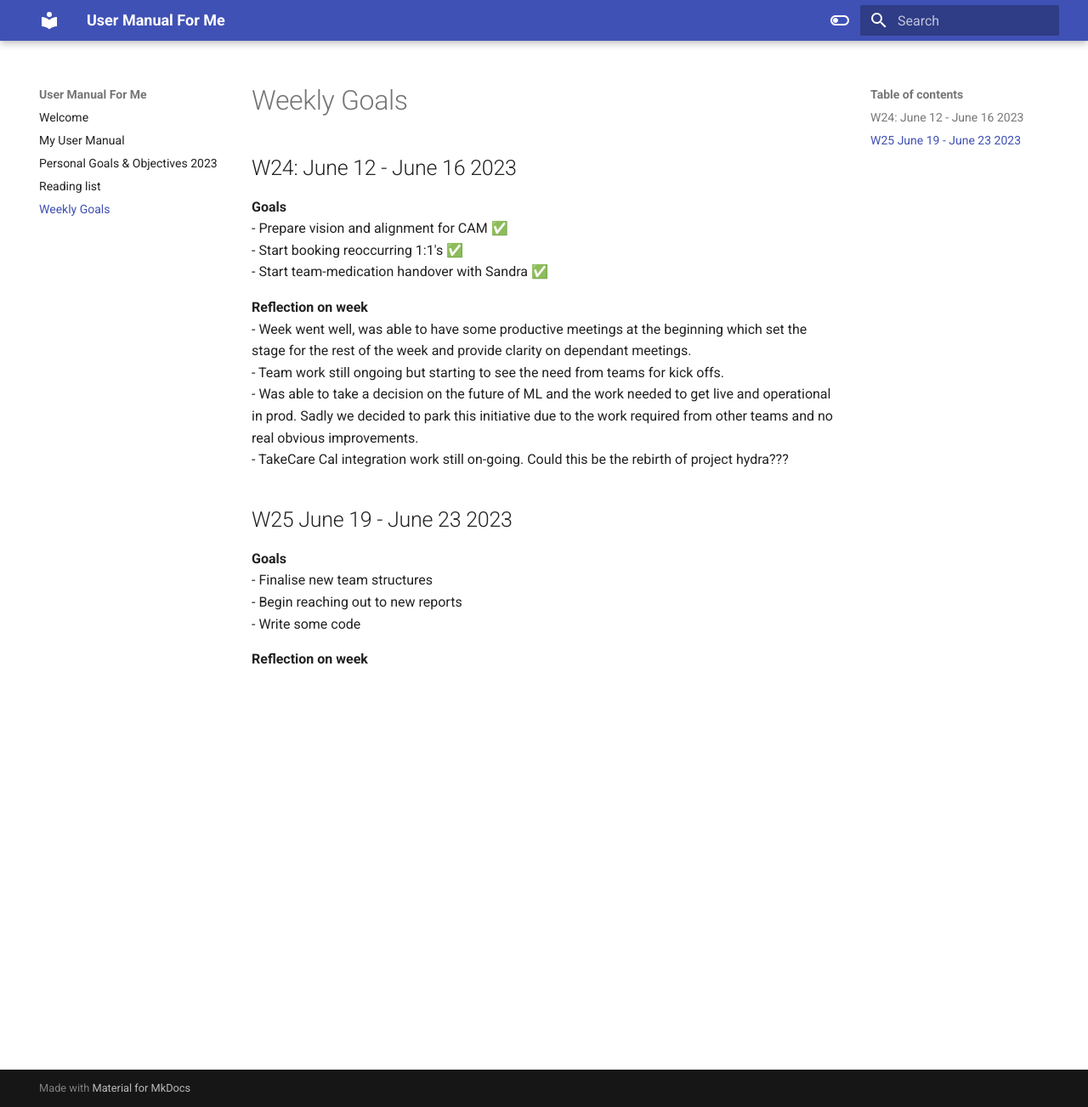
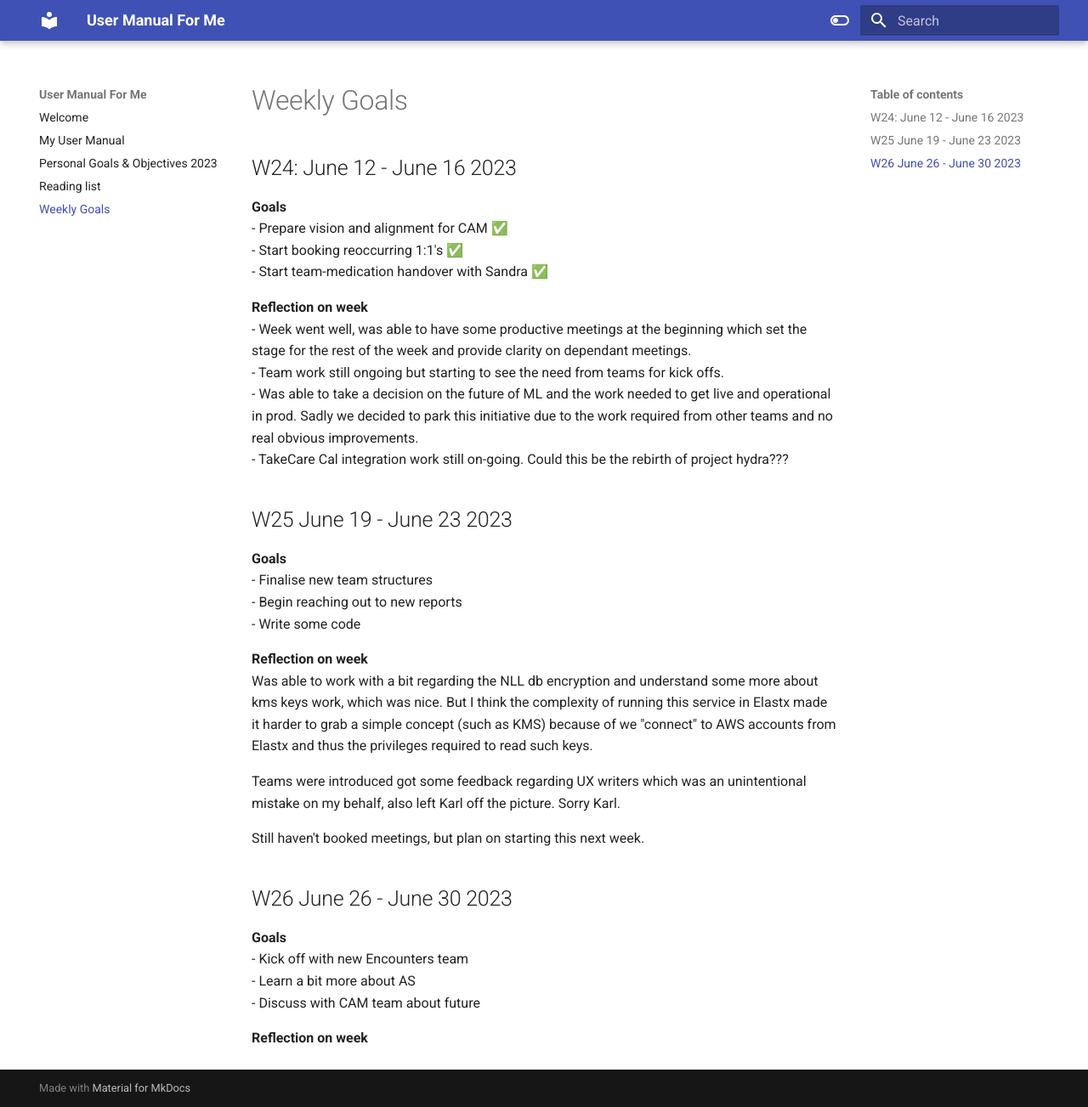
Before and after one commit to skakau/my-ramblings, an MkDocs documentation site: the page built from docs/Weekly Goals.md, in a window 1280 px wide and 1303 px high. Shown: the whole window at 85% size. Built offline with MkDocs 1.6.1 and Material for MkDocs 9.7.7, drawn with Linux system fonts in a browser that asks for light colours.

Commit message:
PUSH NOTE : Weekly Goals.md

```diff
--- a/docs/Weekly Goals.md
+++ b/docs/Weekly Goals.md
@@ -20,3 +20,16 @@ share: true
 - Write some code
 
 **Reflection on week**
+Was able to work with a bit regarding the NLL db encryption and understand some more about kms keys work, which was nice. But I think the complexity of running this service in Elastx made it harder to grab a simple concept (such as KMS) because of we "connect" to AWS accounts from Elastx and thus the privileges required to read such keys.
+
+Teams were introduced got some feedback regarding UX writers which was an unintentional mistake on my behalf, also left Karl off the picture. Sorry Karl.
+
+Still haven't booked meetings, but plan on starting this next week.
+
+## W26 June 26 - June 30 2023
+**Goals**
+- Kick off with new Encounters team
+- Learn a bit more about AS
+- Discuss with CAM team about future
+
+**Reflection on week**
```
